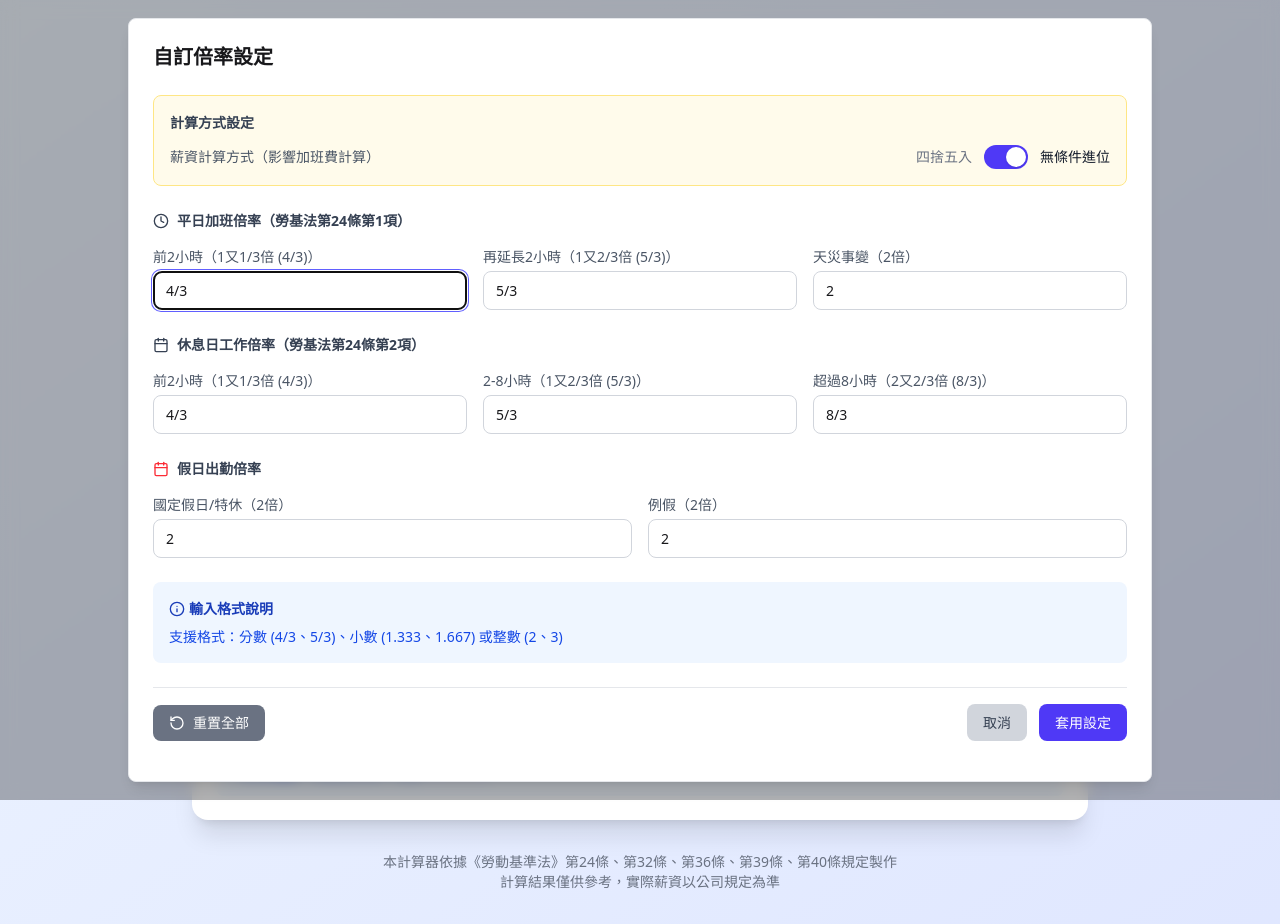
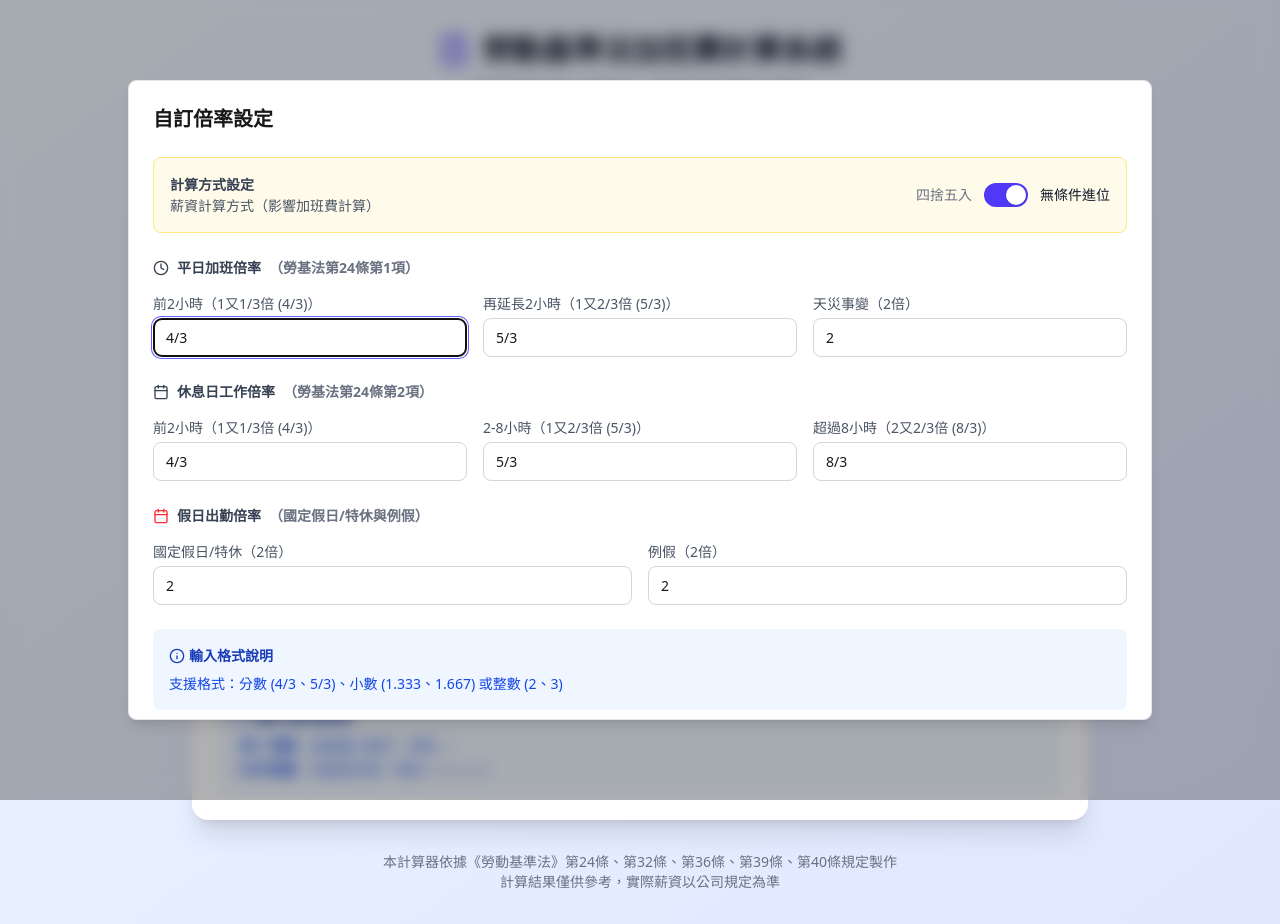
Before and after one commit to foylaou/overtimesalarycalculation, a React (Vite) app: page / in a window 1280 px wide. Both pictures are taken after a click on the button 1080 px from the left and 40 px from the top of the page. Built offline with nearby package versions, Linux system fonts and the light colour scheme.

Commit message:
設定max-h-[80vh]

```diff
--- a/src/components/SalaryCalculator.tsx
+++ b/src/components/SalaryCalculator.tsx
@@ -51,7 +51,7 @@ const SalaryCalculator: React.FC = () => {
     const result = await editDialog({
       cardTitle: "自訂倍率設定",
       initialData: { customRates, useCeilingCalculation },
-      cardStyle:"card bg-base-100 border border-gray-200 shadow-lg max-w-5xl w-full mx-4 max-h-[100vh] overflow-auto",
+      cardStyle:"card bg-base-100 border border-gray-200 shadow-lg max-w-5xl w-full mx-4 max-h-[80vh] overflow-auto",
       renderForm: ({ initialData, onConfirm, onCancel }) => (
         <SettingsForm
           initialData={initialData}
@@ -132,13 +132,13 @@ const SalaryCalculator: React.FC = () => {
   const showCalculationComparison = true;
 
   return (
-<div className="min-h-screen bg-gradient-to-br from-blue-50 to-indigo-100 p-4 sm:p-6 lg:p-8">
+<div className="min-h-[100dvh] bg-gradient-to-br from-blue-50 to-indigo-100 p-4 sm:p-6 lg:p-8">
   <div className="max-w-4xl mx-auto">
     {/* Header */}
     <div className="text-center mb-8 relative">
       <button
         onClick={handleOpenSettings}
-        className="absolute top-0 right-0 p-2 text-gray-500 hover:text-indigo-600 hover:bg-white hover:shadow-md rounded-lg transition-all duration-200"
+        className=" absolute top-0 right-0 p-2 text-gray-500 hover:text-indigo-600 hover:bg-white hover:shadow-md rounded-lg transition-all duration-200"
         title="自訂倍率設定"
         aria-label="自訂倍率設定"
       >
--- a/src/components/SettingsForm.tsx
+++ b/src/components/SettingsForm.tsx
@@ -171,12 +171,14 @@ const SettingsForm: React.FC<SettingsFormProps> = ({
 
   return (
 <form onSubmit={handleSubmit} className="space-y-6">
-      {/* 計算方式設定 */}
+  {/* 計算方式設定 - 優化後 */}
   <div className="p-4 bg-amber-50 border border-amber-200 rounded-lg">
-        <h3 className="font-semibold text-gray-700 mb-3">計算方式設定</h3>
-        <div className="flex items-center justify-between">
+    <div className="flex flex-col sm:flex-row sm:items-center sm:justify-between gap-2 sm:gap-0">
+      <div className="flex-grow">
+        <h3 className="font-semibold text-gray-700">計算方式設定</h3>
         <span className="text-sm text-gray-600">薪資計算方式（影響加班費計算）</span>
-          <div className="flex items-center gap-3">
+      </div>
+      <div className="flex items-center gap-3 mt-2 sm:mt-0">
         <span className={`text-sm font-medium ${!formData.useCeilingCalculation ? 'text-gray-900' : 'text-gray-500'}`}>
           四捨五入
         </span>
@@ -206,13 +208,16 @@ const SettingsForm: React.FC<SettingsFormProps> = ({
     </div>
   </div>
 
-      {/* 平日加班倍率 */}
+  {/* 平日加班倍率 - 優化後 */}
   <div className="space-y-4">
-        <h3 className="font-semibold text-gray-700 flex items-center gap-2">
+    <h3 className="font-semibold text-gray-700 flex flex-col sm:flex-row sm:items-center gap-2">
+      <div className="flex items-center gap-2">
         <Clock className="w-4 h-4" />
-          平日加班倍率（勞基法第24條第1項）
+        平日加班倍率
+      </div>
+      <span className="text-sm text-gray-500 pl-6 sm:pl-0">（勞基法第24條第1項）</span>
     </h3>
-        <div className="grid grid-cols-1 md:grid-cols-3 gap-4">
+    <div className="grid grid-cols-1 sm:grid-cols-2 md:grid-cols-3 gap-4">
       <div>
         <label className="block text-sm font-medium text-gray-600 mb-1">
           前2小時（{formatRateDisplay(formData.customRates.weekdayFirst2hr)}）
@@ -255,13 +260,16 @@ const SettingsForm: React.FC<SettingsFormProps> = ({
     </div>
   </div>
 
-      {/* 休息日工作倍率 */}
+  {/* 休息日工作倍率 - 優化後 */}
   <div className="space-y-4">
-        <h3 className="font-semibold text-gray-700 flex items-center gap-2">
+    <h3 className="font-semibold text-gray-700 flex flex-col sm:flex-row sm:items-center gap-2">
+      <div className="flex items-center gap-2">
         <Calendar className="w-4 h-4" />
-          休息日工作倍率（勞基法第24條第2項）
+        休息日工作倍率
+      </div>
+      <span className="text-sm text-gray-500 pl-6 sm:pl-0">（勞基法第24條第2項）</span>
     </h3>
-        <div className="grid grid-cols-1 md:grid-cols-3 gap-4">
+    <div className="grid grid-cols-1 sm:grid-cols-2 md:grid-cols-3 gap-4">
       <div>
         <label className="block text-sm font-medium text-gray-600 mb-1">
           前2小時（{formatRateDisplay(formData.customRates.restDayFirst2hr)}）
@@ -304,13 +312,16 @@ const SettingsForm: React.FC<SettingsFormProps> = ({
     </div>
   </div>
 
-      {/* 假日出勤倍率 */}
+  {/* 假日出勤倍率 - 優化後 */}
   <div className="space-y-4">
-        <h3 className="font-semibold text-gray-700 flex items-center gap-2">
+    <h3 className="font-semibold text-gray-700 flex flex-col sm:flex-row sm:items-center gap-2">
+      <div className="flex items-center gap-2">
         <Calendar className="w-4 h-4 text-red-500" />
         假日出勤倍率
+      </div>
+      <span className="text-sm text-gray-500 pl-6 sm:pl-0">（國定假日/特休與例假）</span>
     </h3>
-        <div className="grid grid-cols-1 md:grid-cols-2 gap-4">
+    <div className="grid grid-cols-1 sm:grid-cols-2 md:grid-cols-2 gap-4">
       <div>
         <label className="block text-sm font-medium text-gray-600 mb-1">
           國定假日/特休（{formatRateDisplay(formData.customRates.holidayRate)}）
@@ -340,7 +351,7 @@ const SettingsForm: React.FC<SettingsFormProps> = ({
     </div>
   </div>
 
-      {/* 輸入格式說明 */}
+  {/* 輸入格式說明 - 優化後 */}
   <div className="p-4 bg-blue-50 rounded-lg">
     <h4 className="font-semibold text-blue-800 mb-2 flex items-center gap-1">
       <Info className="w-4 h-4" />
@@ -351,28 +362,27 @@ const SettingsForm: React.FC<SettingsFormProps> = ({
     </div>
   </div>
 
-      {/* 操作按鈕 */}
-      <div className="flex justify-between items-center pt-4 border-t border-gray-200">
+  {/* 操作按鈕 - 優化後 */}
+  <div className="flex flex-col-reverse sm:flex-row sm:justify-between sm:items-center gap-4 pt-4 border-t border-gray-200">
     <button
       type="button"
       onClick={handleResetAll}
-          className="px-4 py-2 bg-gray-500 text-white rounded-lg hover:bg-gray-600 transition-colors text-sm flex items-center gap-2"
+      className="w-full sm:w-auto px-4 py-2 bg-gray-500 text-white rounded-lg hover:bg-gray-600 transition-colors text-sm flex items-center justify-center gap-2"
     >
       <RotateCcw className="w-4 h-4" />
       重置全部
     </button>
-
-        <div className="flex gap-3">
+    <div className="flex flex-col sm:flex-row gap-3 w-full sm:w-auto">
       <button
         type="button"
         onClick={onCancel}
-            className="px-4 py-2 bg-gray-300 text-gray-700 rounded-lg hover:bg-gray-400 transition-colors"
+        className="w-full sm:w-auto px-4 py-2 bg-gray-300 text-gray-700 rounded-lg hover:bg-gray-400 transition-colors"
       >
         取消
       </button>
       <button
         type="submit"
-            className="px-4 py-2 bg-indigo-600 text-white rounded-lg hover:bg-indigo-700 transition-colors"
+        className="w-full sm:w-auto px-4 py-2 bg-indigo-600 text-white rounded-lg hover:bg-indigo-700 transition-colors"
       >
         套用設定
       </button>
```
Lines whose indentation alone changed are shown as unchanged.
